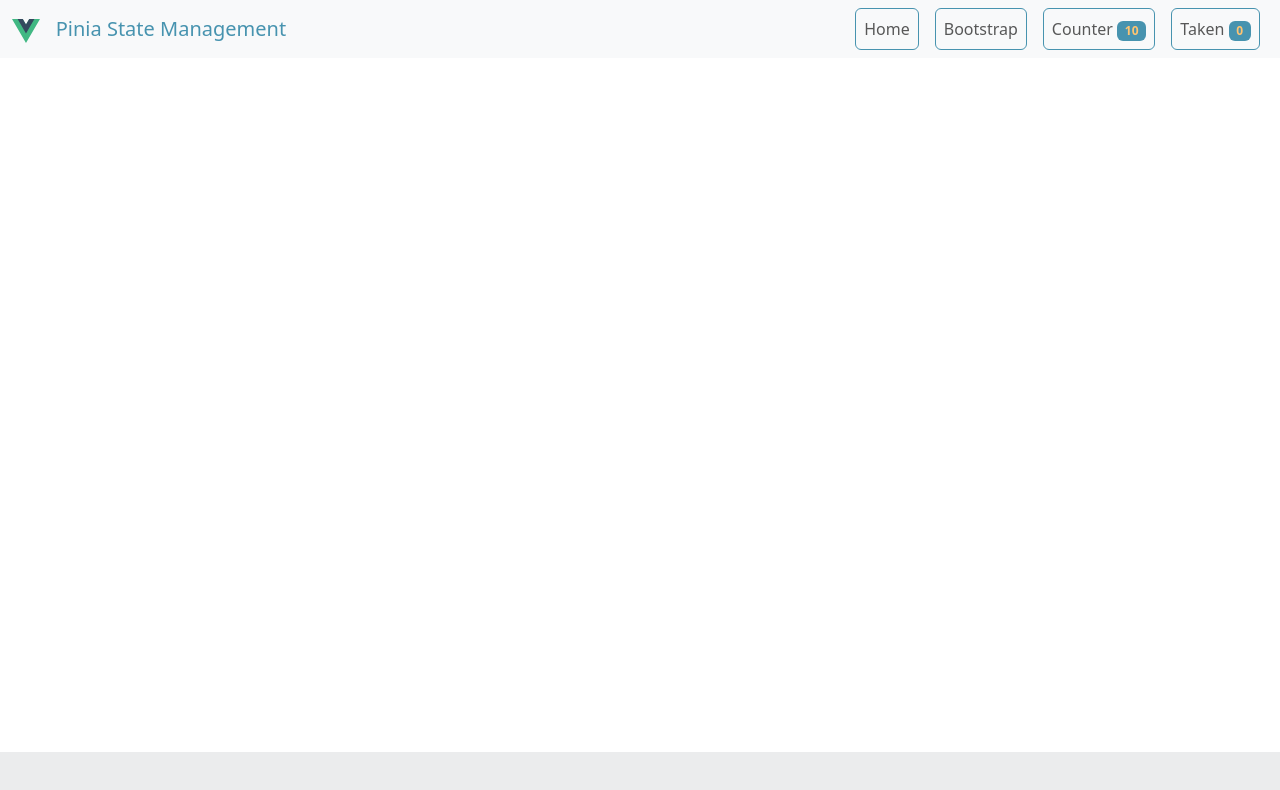
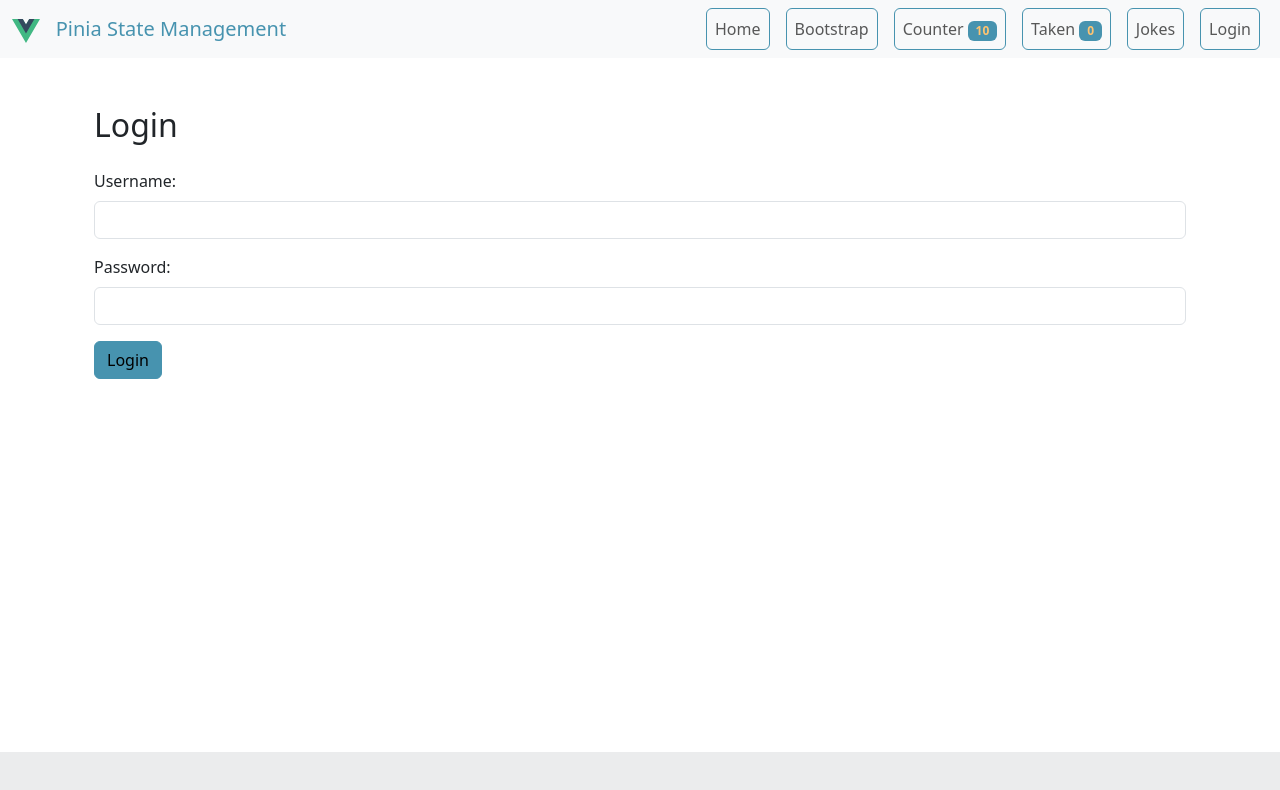
Before and after one commit to PXL-1DVO-WebAdvanced/vue-pinia, a Vue app: page /login in a window 1280 px wide. Shown: the top 790 px of the page. Built offline with nearby package versions, Linux system fonts and the light colour scheme; no server answers.

Commit message:
LoginView

```diff
--- a/src/components/AppFooterComponent.vue
+++ b/src/components/AppFooterComponent.vue
@@ -1,7 +1,7 @@
 <template>
     <footer class="bg-body-tertiary text-center text-lg-start">
         <div class="text-center p-3" style="background-color: rgba(0, 0, 0, 0.05);">
-            <p @click="fetchJoke()">{{ jokeStore.newestJoke }}</p>
+            <p  @click="fetchJoke()">{{ jokeStore.newestJoke }}</p>
         </div>
     </footer>
 </template>
--- a/src/components/NavBarComponent.vue
+++ b/src/components/NavBarComponent.vue
@@ -31,6 +31,15 @@
               </span>
             </RouterLink>
           </li>
+          <li class="nav-item">
+            <RouterLink class="nav-link border border-primary rounded mx-2" to="/jokes">
+              Jokes
+            </RouterLink>
+          </li>
+          <li class="nav-item">
+            <button v-if="authStore.isAuthenticated" @click="logout()" class="nav-link border border-primary rounded mx-2">Logout</button>
+            <RouterLink v-if="!authStore.isAuthenticated" class="nav-link border border-primary rounded mx-2" to="/login">Login</RouterLink>
+          </li>
         </ul>
       </div>
     </div>
@@ -39,13 +48,22 @@
 <script>
 import { useCounterStore } from '@/stores/CounterStore';
 import { useTaskStore } from '@/stores/TaskStore';
+import { useAuthStore } from '@/stores/AuthStore';
 export default {
   data() {
     return {
       counterStore: useCounterStore(),
-      taskStore: useTaskStore()
+      taskStore: useTaskStore(),
+      authStore: useAuthStore()
     }
   },
+  methods: {
+    logout() {
+        this.authStore.logout();
+      // Navigate to the home page
+        this.$router.push('/');
+    }
+  }
 }
 </script>
 <style lang="">
--- a/src/router/index.js
+++ b/src/router/index.js
@@ -3,6 +3,7 @@ import HomeView from '@/views/HomeView.vue'
 import BootstrapView from '@/views/BootstrapView.vue'
 import TaskView from '@/views/TaskView.vue'
 import JokesView from '@/views/JokesView.vue'
+import LoginView from '@/views/LoginView.vue'
 //import CounterView from '@/views/CounterView.vue'
 
 const router = createRouter({
@@ -33,7 +34,12 @@ const router = createRouter({
       name: 'counter',
       //component: CounterView
       component: () => import('@/views/CounterView.vue') //lazy loading: only load when needed
-    }
+    },
+    {
+      path: '/login',
+      name: 'login',
+      component: LoginView
+    },
   ]
 })
 
--- /dev/null
+++ b/src/stores/AuthStore.js
@@ -0,0 +1,23 @@
+import { defineStore } from 'pinia';
+
+export const useAuthStore = defineStore('AuthStore', {
+    state: () => ({
+        user: null,
+    }),
+    getters: {
+        isAuthenticated: (state) => {
+            console.log('isAuthenticated', state.user);
+            return state.user !== null;
+        },
+    },
+    actions: {
+        login(username, password) {
+            this.user = { username: username };
+            console.log('login', this.user);
+        },
+        logout() {
+            this.user = null;
+            console.log('logout');
+        }
+    },
+});
--- a/src/views/HomeView.vue
+++ b/src/views/HomeView.vue
@@ -1,8 +1,11 @@
 <template lang="html">
-    <div class="container w-25 mx-auto mb-5">
-        <h2>Pinia</h2>
-        <p>State Management for Vue 3</p>
-        <img src="/assets/Pinialogo.png" id="image1" alt="Pinia logo" width="100%" height="auto">
+    <div class="container w-50 mx-auto mb-5">
+        <!--
+            <h2>Pinia</h2>
+            <p>State Management for Vue 3</p>
+            <img src="/assets/Pinialogo.png" id="image1" alt="Pinia logo" width="100%" height="auto">
+         -->
+         <!-- <styled-component></styled-component> -->
 
         <h2>{{ title }}</h2>
         <p>{{ intro }}</p>
@@ -10,6 +13,8 @@
     </div>
 </template>
 <script>
+import StyledComponent from '@/components/StyledComponent.vue';
+
 export default {
     data() {
         return {
@@ -19,5 +24,8 @@ export default {
             imageAlt: 'Pinia logo'
         };
     },
+    components: {
+        StyledComponent
+    }
 };
 </script>
--- a/src/views/LoginView.vue
+++ b/src/views/LoginView.vue
@@ -1,31 +1,35 @@
 <template>
-<div class="container mt-5">
+  <div class="container mt-5">
     <h2 class="mb-4">Login</h2>
-    <form>
+    <form @submit.prevent="login()">
       <div class="mb-3">
         <label for="username" class="form-label">Username:</label>
-        <input type="text" id="username" class="form-control" required>
+        <input type="text" id="username" class="form-control" v-model="username" required>
       </div>
       <div class="mb-3">
         <label for="password" class="form-label">Password:</label>
-        <input type="password" id="password" class="form-control" required>
+        <input type="password" id="password" class="form-control" v-model="password" required>
       </div>
       <button type="submit" class="btn btn-primary">Login</button>
+      <p>{{ authStore.loginError }}</p>
     </form>
   </div>
   </template>
 
   <script>
+  import { useAuthStore } from '@/stores/AuthStore';
   export default {
     data() {
       return {
+        authStore: useAuthStore(),
         username: '',
         password: ''
       };
     },
     methods: {
       login() {
-
+        this.authStore.login(this.username, this.password);
+        this.$router.back();
       }
     }
   };
--- a/src/views/TaskView.vue
+++ b/src/views/TaskView.vue
@@ -22,12 +22,14 @@
 
 <script>
 import { useTaskStore } from '@/stores/TaskStore';
+import { useAuthStore } from '@/stores/AuthStore';
 
 export default {
   data() {
     return {
       taskStore: useTaskStore(),
       newTodo: '',
+      authStore: useAuthStore()
     };
   },
   methods: {
@@ -41,5 +43,12 @@ export default {
       this.taskStore.removeTask(id);
     }
   },
+  created() {
+    if(!this.authStore.isAuthenticated) {
+      this.$router.push('/login');
+      return;
+    }
+    console.log('TaskView created');
+  },
 };
 </script>
```
